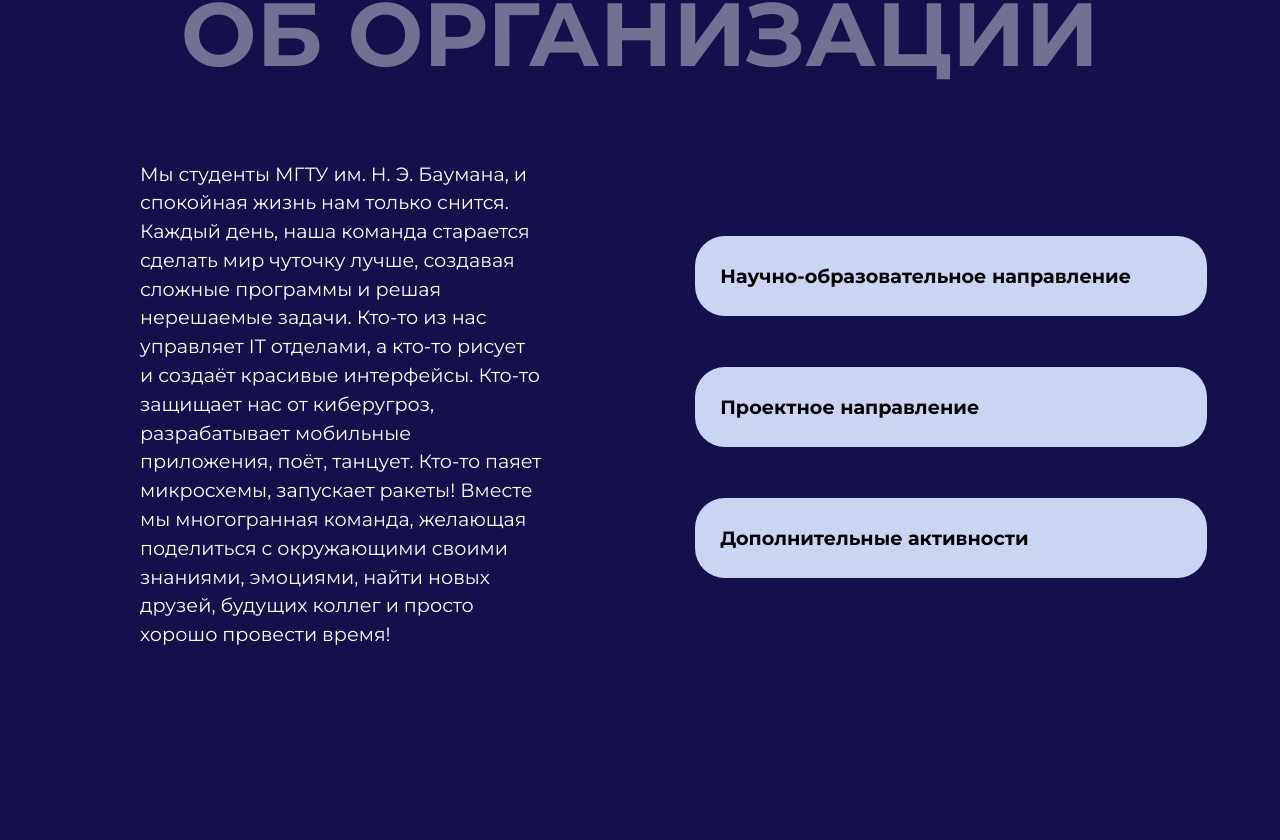
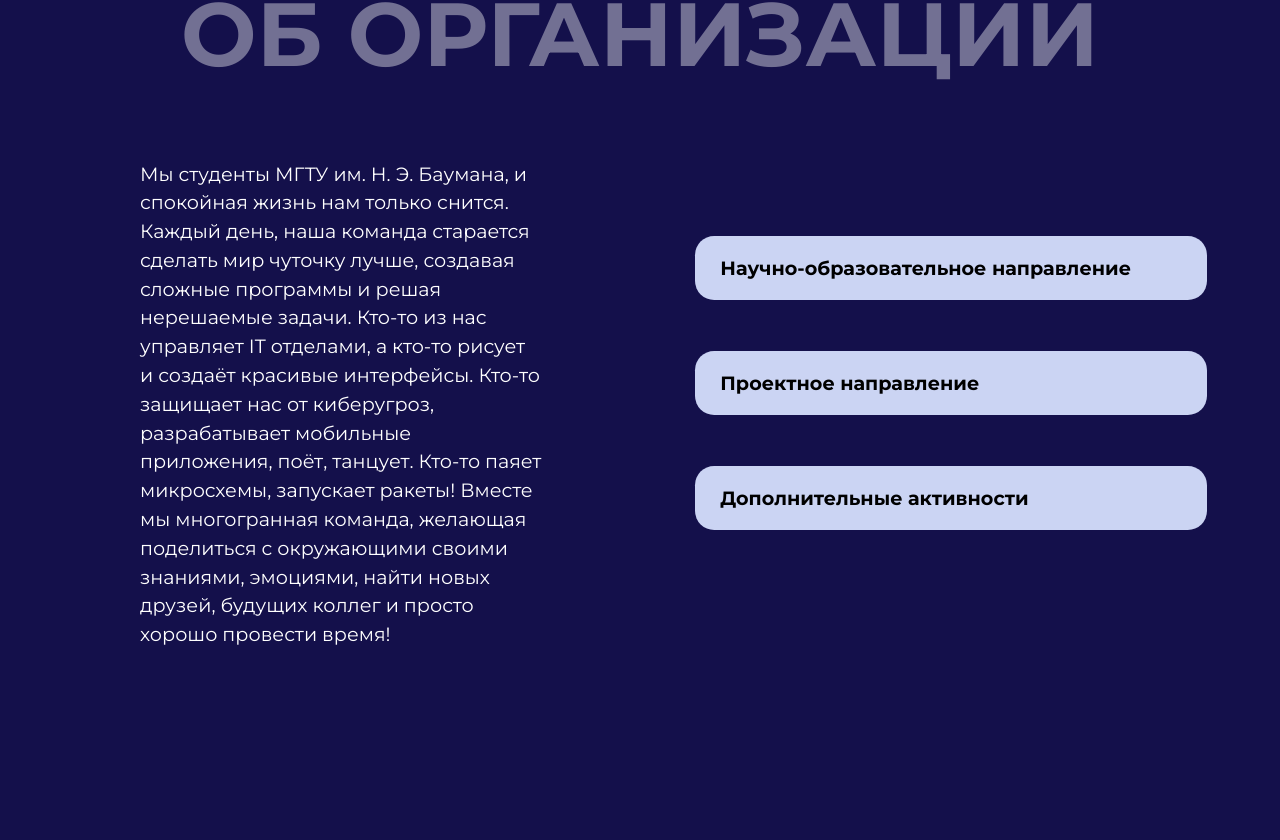
Before and after one commit to bmstu-itstech/Site, an Angular app in the folder Frontend/its-bmstu/: page /main-page in a window 1280 px wide. Shown: the part 940-1780 px from the top of the page. Built offline with nearby package versions, Linux system fonts and the light colour scheme.

Commit message:
fix about-us's size

```diff
--- a/Frontend/its-bmstu/src/app/pages/about-us/about-us.component.scss
+++ b/Frontend/its-bmstu/src/app/pages/about-us/about-us.component.scss
@@ -28,7 +28,7 @@ div {
 .text-block {
     margin-top: 5%;
     margin-left: 10%;
-    padding-bottom: 30vh;
+    padding-bottom: 10vw;
     font-family: 'Montserrat';
 }
 
@@ -50,8 +50,8 @@ div {
     background-color: #CBD4F3;
     margin-bottom: 10%;
     width: 40vw;
-    height: 10vh;
-    border-radius: 30px;
+    height: 5vw;
+    border-radius: 1.5vw;
     font-size: 1.5vw;
     font-weight: bold;
     font-family: "Montserrat";
```
